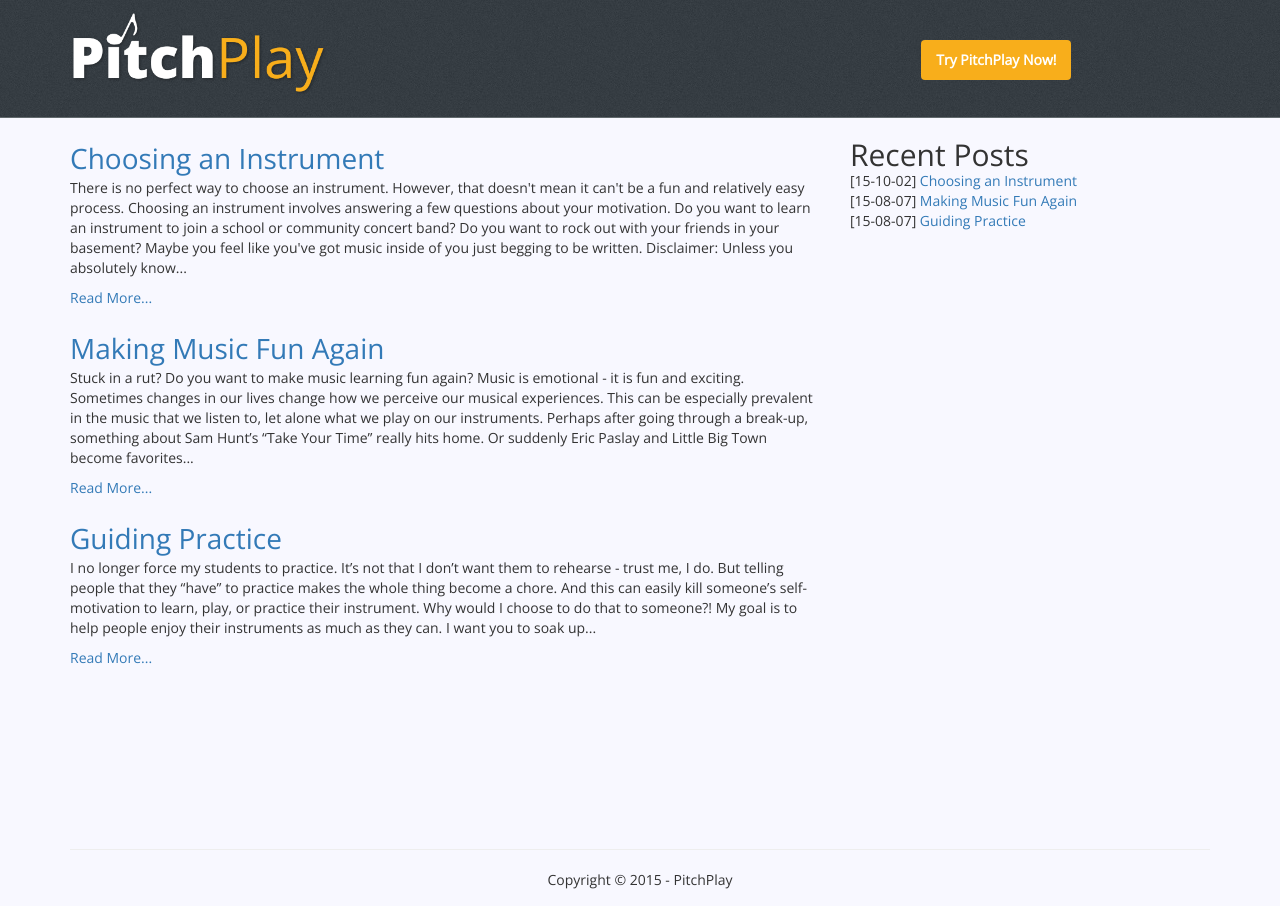
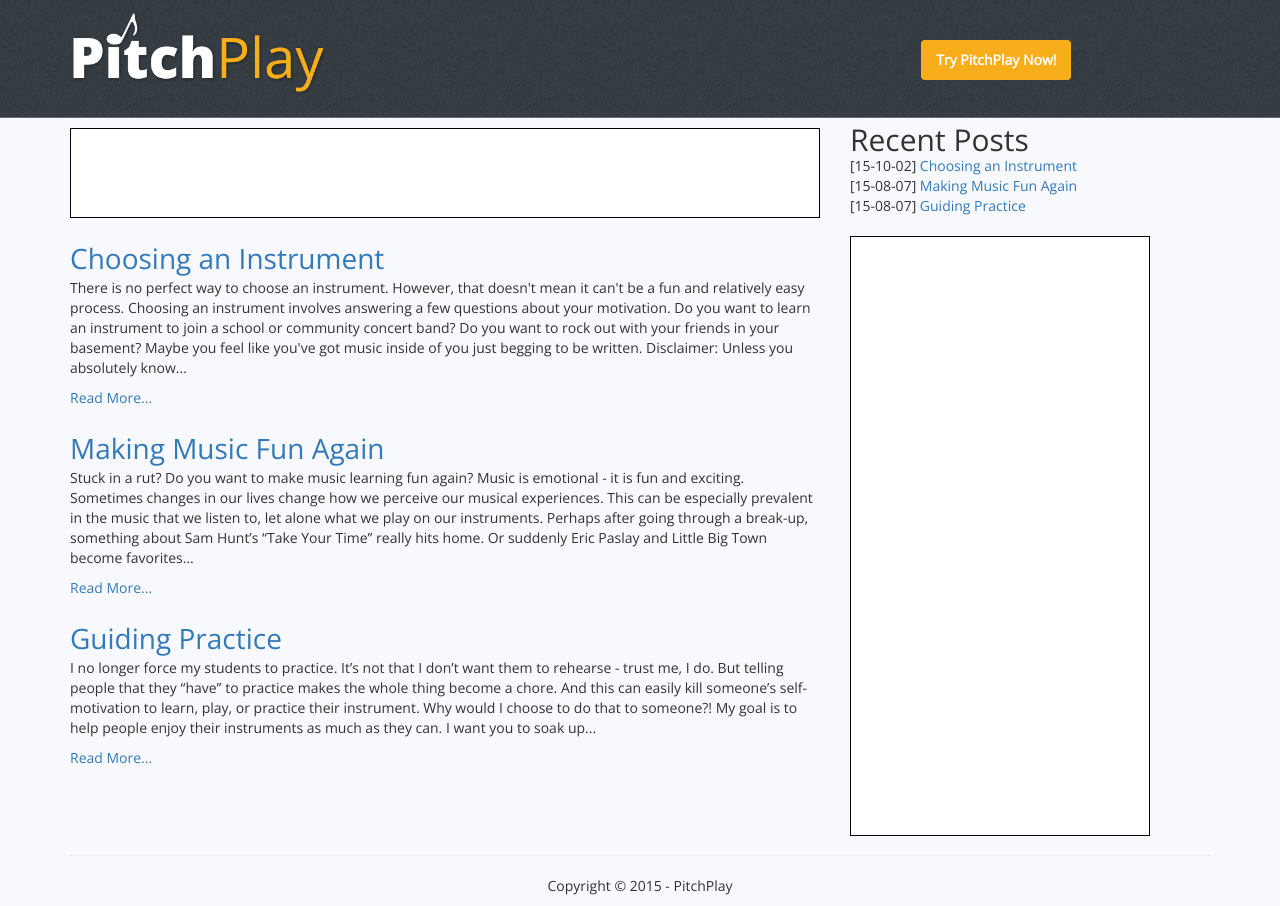
Before and after one commit to pitchplay/blog-content, a Jekyll site: the page built from index.html, in a window 1280 px wide. Built offline with Jekyll 4.4.1, drawn with Linux system fonts in a browser that asks for light colours; nearby versions of some CDN libraries; Markdown is read by kramdown in place of the engine named in the settings; the list of posts is cut into pages by our own code.

Commit message:
Prepare page layout for possibe adsense locations

```diff
--- a/_layouts/default.html
+++ b/_layouts/default.html
@@ -4,6 +4,7 @@
   <section class="container">
     <div class="row">
       <div class="col-xs-12 col-sm-8">
+        <div class="adsense-header img-responsive"></div>
         <ul class="post-list">
           {% for post in site.posts %}
           <li>
@@ -20,6 +21,7 @@
           [<time datetime="{{post.date | date_to_utc | date: "%Y-%m-%dT%H:%M:00Z"}}">{{post.date | date: "%y-%m-%d"}}</time>] <a href="{{ post.url }}">{{ post.title }}</a>
           <br>
         {% endfor %}
+        <div class="adsense-right img-responsive"></div>
       </div>
     </div>
   </section>
--- a/assets/css/style.css
+++ b/assets/css/style.css
@@ -9,7 +9,10 @@ html, body {
   background-color: ghostwhite;
 }
 body { margin-bottom: 70px; }
-h1,h2,h3,h4,h5,h6 { margin-bottom: 0; }
+h1,h2,h3,h4,h5,h6 {
+  margin: 5px 0 0 0;
+  padding: 0;
+}
 
 header {
   background: url('/assets/img/bg.png');
@@ -32,23 +35,23 @@ footer {
   }
 
   .active {
-    background-color:#F8AE1B;
-    color:#FFF;
+    background-color: #F8AE1B;
+    color: #FFF;
     font-weight: 700;
-    margin-top:40px;
+    margin-top: 40px;
   }
 
 .post-list {
   list-style-type: none;
-  padding:0;
-  margin-top:10px;
+  padding: 0;
+  margin-top: 10px;
 }
 .post-list li {
-  margin-top:20px;
+  margin-top: 20px;
 }
 
 .post-list-title {
-  font-size:2em;
+  font-size: 2em;
 }
 
 .post-body h4 {
@@ -57,6 +60,23 @@ footer {
 
 .post-body img {
   margin-top: 20px;
-  width:100%;
-  height:auto;
+  width: 100%;
+  height: auto;
 }
+
+.adsense-header, .adsense-right {
+  border: 1px solid black;
+  background-color: #FFF;
+}
+
+  .adsense-header {
+    margin: 10px 0 10px 0;
+    width: 760px;
+    height: 90px;
+  }
+
+  .adsense-right {
+    margin-top: 20px;
+    width: 300px;
+    height: 600px;
+  }
```
